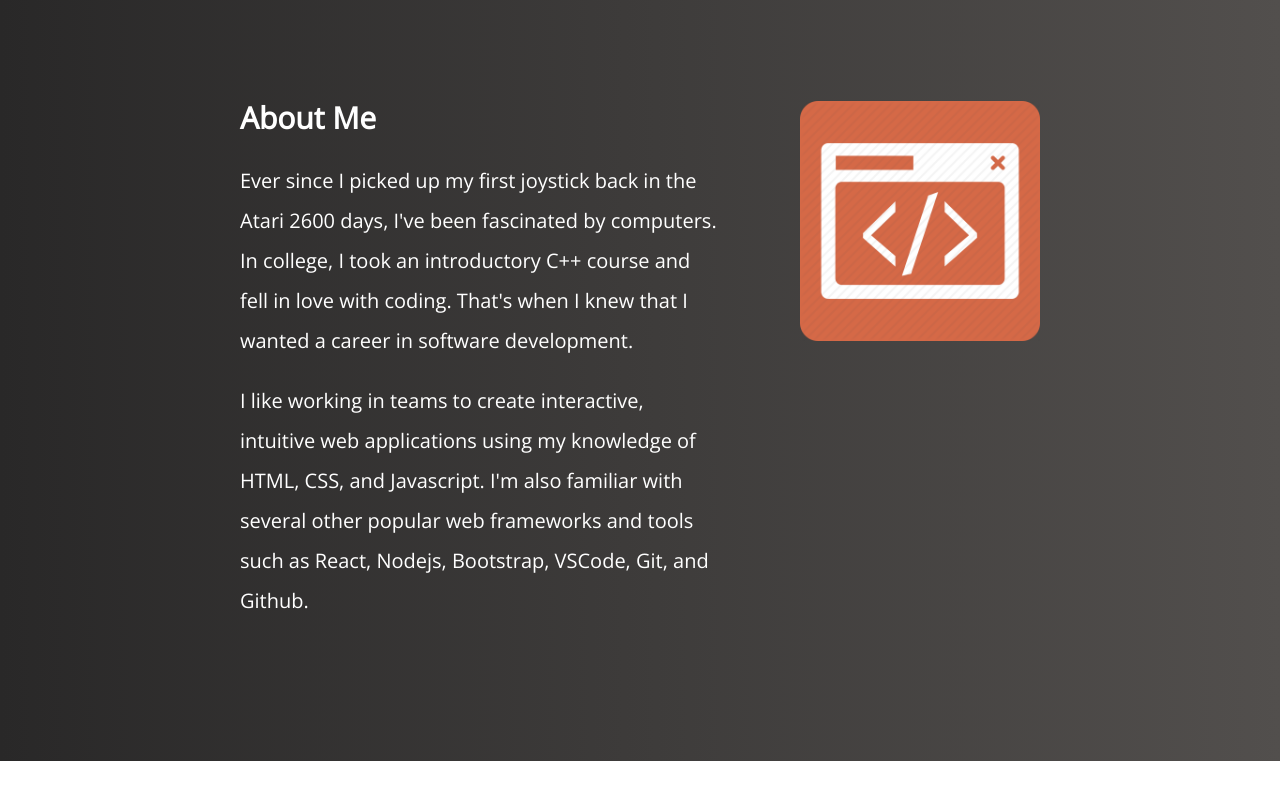
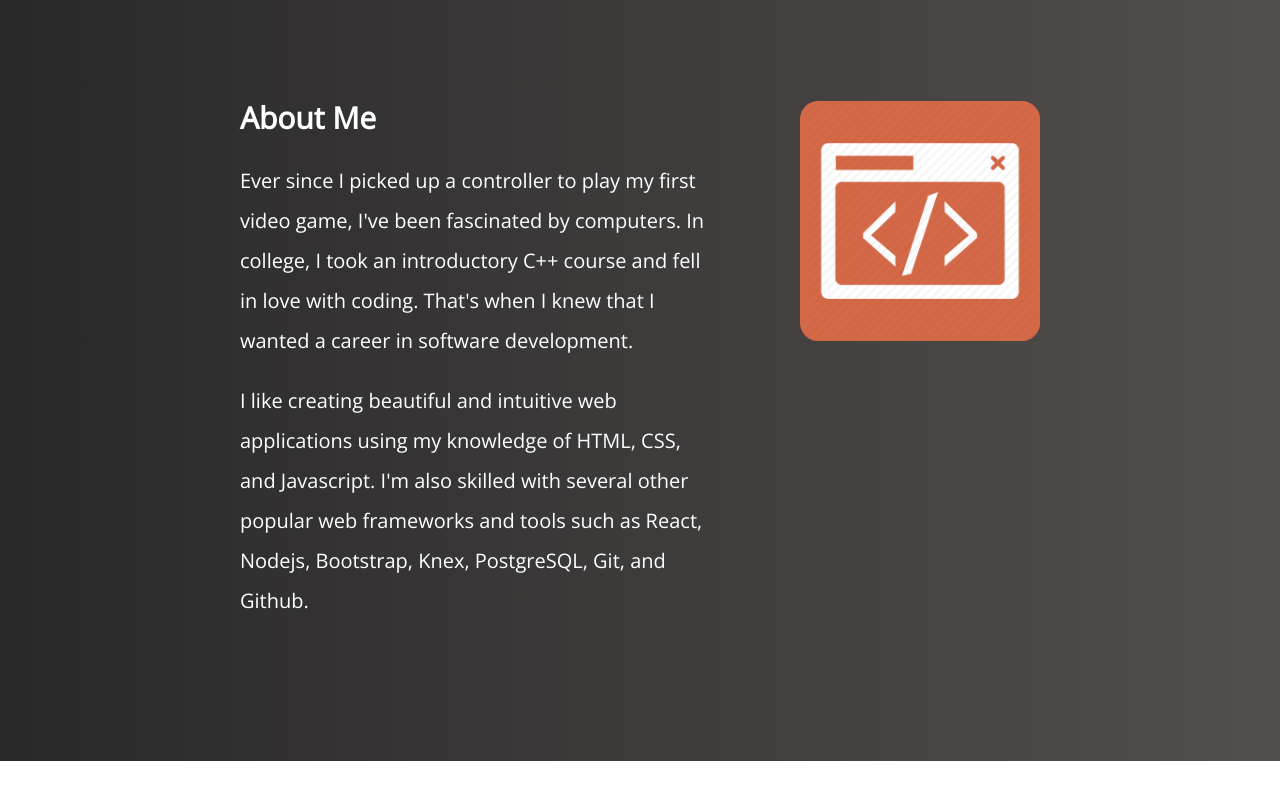
Before and after one commit to luistorres0/thinkful-portfolio, a plain HTML site: page index.html in a window 1280 px wide. Shown: the part 678-1478 px from the top of the page. Drawn offline with nearby package versions, Linux system fonts and the light colour scheme.

Commit message:
Edited the about-section description

```diff
--- a/index.html
+++ b/index.html
@@ -64,14 +64,14 @@
           <div class="group-item double-width">
             <h2>About Me</h2>
             <p>
-              Ever since I picked up my first joystick back in the Atari 2600 days, I've been
+              Ever since I picked up a controller to play my first video game, I've been
               fascinated by computers. In college, I took an introductory C++ course and fell in
               love with coding. That's when I knew that I wanted a career in software development.
             </p>
             <p>
-              I like working in teams to create interactive, intuitive web applications using my
-              knowledge of HTML, CSS, and Javascript. I'm also familiar with several other popular
-              web frameworks and tools such as React, Nodejs, Bootstrap, VSCode, Git, and Github.
+              I like creating beautiful and intuitive web applications using my
+              knowledge of HTML, CSS, and Javascript. I'm also skilled with several other popular
+              web frameworks and tools such as React, Nodejs, Bootstrap, Knex, PostgreSQL, Git, and Github.
             </p>
           </div>
 
```
